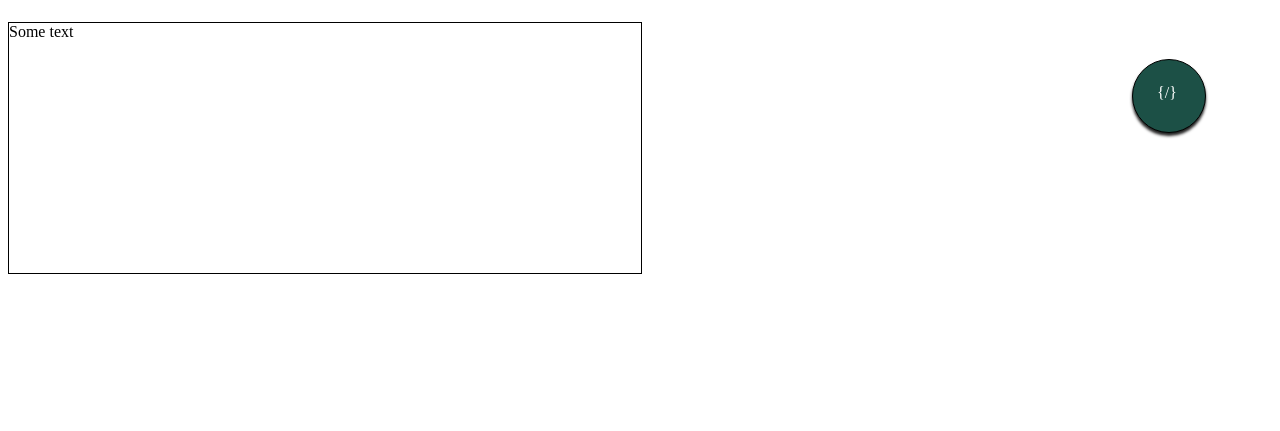
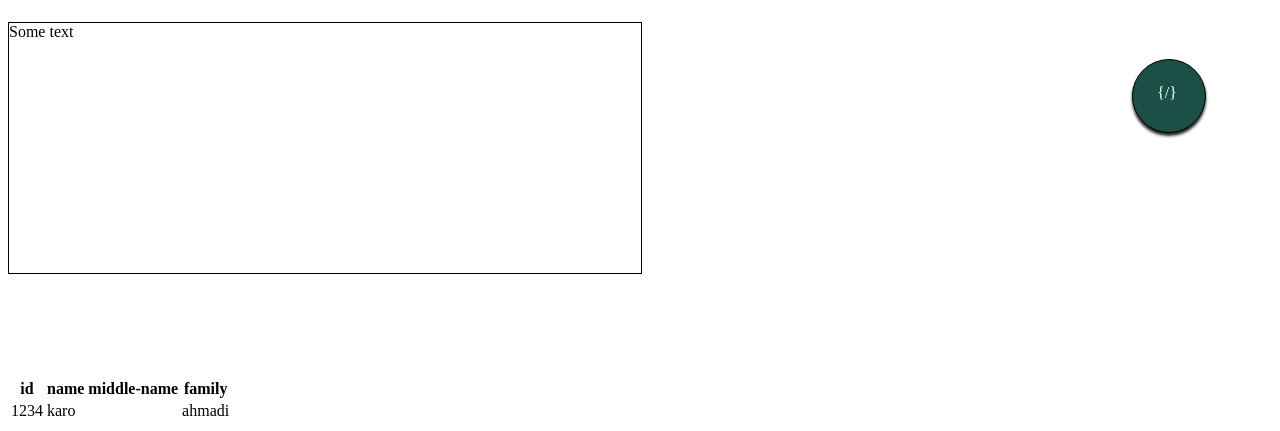
Before and after one commit to Mr648/frontend-course, a plain HTML site: page index.html in a window 1280 px wide. Shown: the part 593-1024 px from the top of the page. Before the commit the page ends 867 px from the top, so only its background shows below. Drawn offline with Linux system fonts and the light colour scheme.

Commit message:
added a table

```diff
--- a/index.html
+++ b/index.html
@@ -18,5 +18,18 @@
 
 <span class="btn chat-btn">{/}</span>
 
+<table style="margin-top:128px;">
+    <tr>
+        <th>id</th>
+        <th>name</th>
+        <th>middle-name</th>
+        <th>family</th>
+    </tr>
+    <tr>
+        <td>1234</td>
+        <td colspan="2">karo</td>
+        <td>ahmadi</td>
+    </tr>
+</table>
 </body>
 </html>
```
